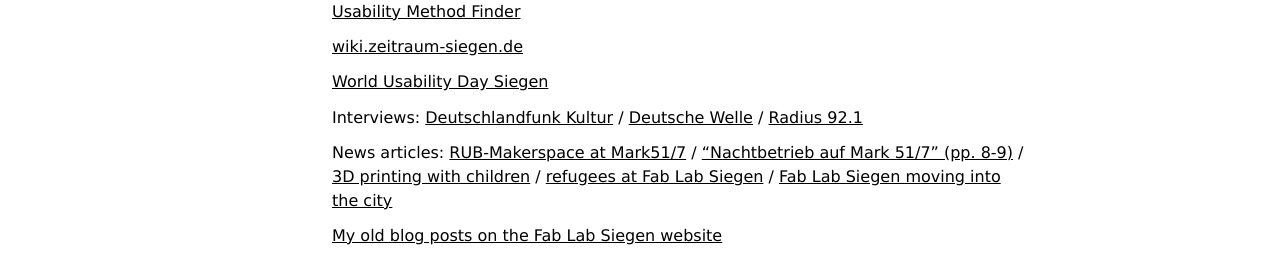
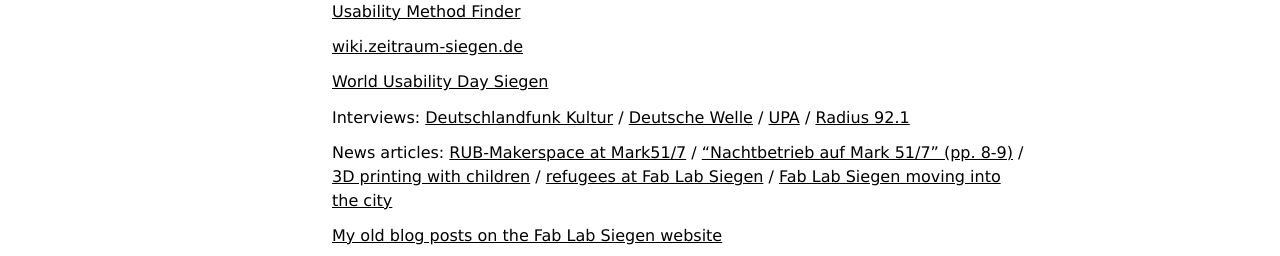
Before and after one commit to oliverstickel/oliverstickel.github.io, a Jekyll site: the page built from index.md, in a window 1280 px wide and 900 px high, scrolled down 9623 px. Shown: the part 641-897 px from the top of the window. Built offline with Jekyll 4.4.1, drawn with Linux system fonts in a browser that asks for light colours; nearby versions of some CDN libraries; a style sheet for code colours, icons or effects is not loaded.

Commit message:
Update index.md

```diff
--- a/index.md
+++ b/index.md
@@ -385,7 +385,7 @@ Workshop on Usability & User Experience: [one day](files/slides/2015-uux-worksho
 
 [World Usability Day Siegen](https://www.wud-siegen.de/)
 
-Interviews: [Deutschlandfunk Kultur](https://www.deutschlandfunkkultur.de/maker-faire-ruhr-in-dortmund-bastler-war-frueher-maker-ist-100.html) / [Deutsche Welle](https://www.dw.com/de/fablab-gemeinsam-t%C3%BCftelts-sich-leichter/a-49714943) / [Radius 92.1](https://radius921.de/fab-lab-siegen/)
+Interviews: [Deutschlandfunk Kultur](https://www.deutschlandfunkkultur.de/maker-faire-ruhr-in-dortmund-bastler-war-frueher-maker-ist-100.html) / [Deutsche Welle](https://www.dw.com/de/fablab-gemeinsam-t%C3%BCftelts-sich-leichter/a-49714943) / [UPA](https://germanupa.de/berufsverband-german-upa/aktuelles/g-upa-mitglied-halbwoche-oliver-stickel) / [Radius 92.1](https://radius921.de/fab-lab-siegen/)
 
 News articles: [RUB-Makerspace at Mark51/7](https://www.waz.de/staedte/bochum/exklusiv-blick-auf-mark-51-7-wahnsinn-was-sich-getan-hat-id239011815.html) / ["Nachtbetrieb auf Mark 51/7" (pp. 8-9)](https://ruhrtal-verlag.de/wp-content/uploads/halloboOST_011_5.pdf) / [3D printing with children](https://www.wp.de/staedte/siegerland/kinder-drucken-in-kreuztaler-stadtbibliothek-in-3d-id11160424.html) / [refugees at Fab Lab Siegen](https://www.3d-grenzenlos.de/magazin/kurznachrichten/projekts-learnspaces-uni-siegen-fuer-fluechtlinge-27340123/) / [Fab Lab Siegen moving into the city](https://www.vdsm.net/wronline/das-fab-lab-ist-im-herzen-von-siegen-angekommen/)
 
```
